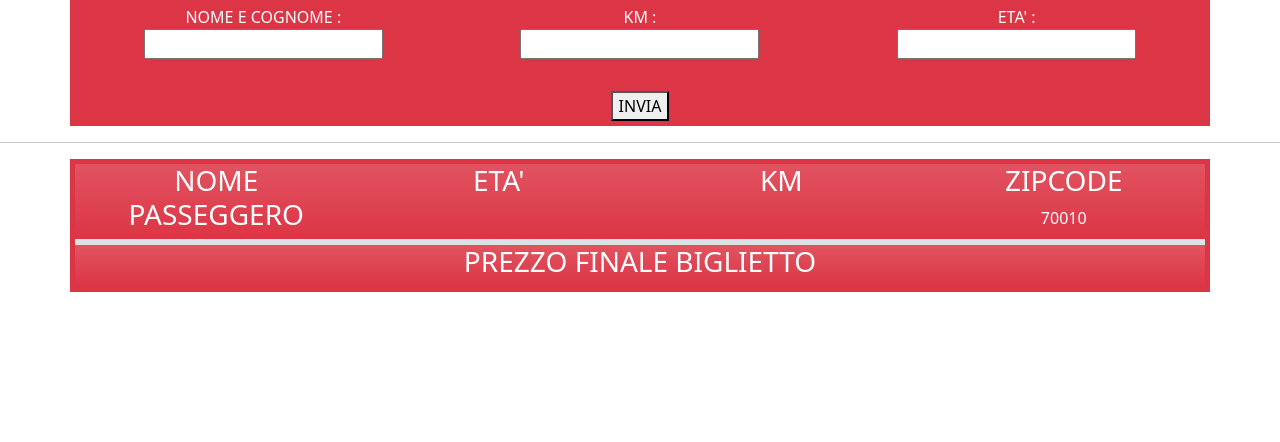
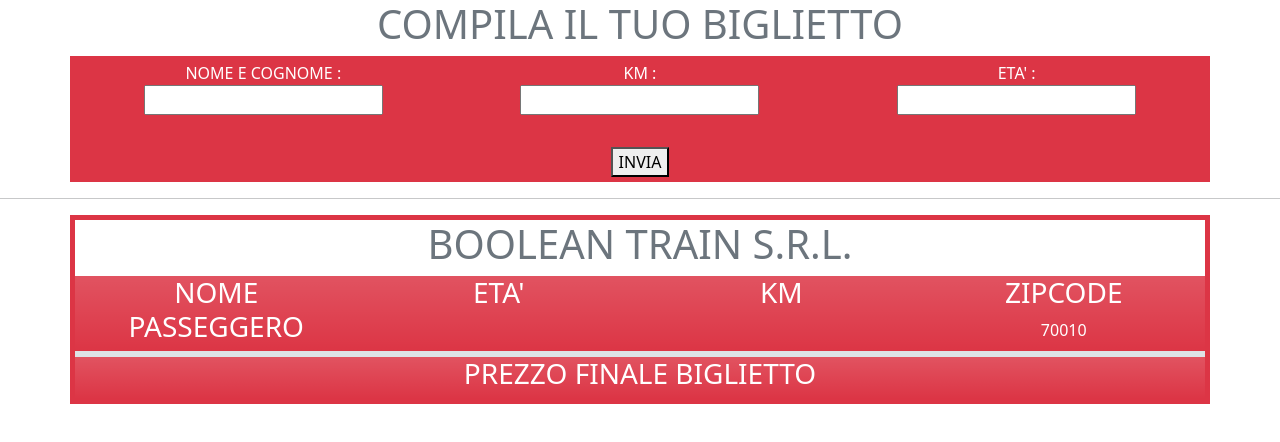
Before and after one commit to Nicola-Campagna/2-js-biglietto-treno-form, a plain HTML site: page index.html in a window 1280 px wide. Drawn offline with nearby package versions, Linux system fonts and the light colour scheme.

Commit message:
refactoring general

```diff
--- a/index.html
+++ b/index.html
@@ -16,8 +16,11 @@
 </head>
 
 <body>
+    <!-- COMPILA IL BIGLIETTO INSERENDO TUTTI GLI INPUT NECESSARI A GENERARE UN BIGLIETTO  -->
+    <h1 class="text-center text-muted">COMPILA IL TUO BIGLIETTO</h1>
     <form action="" class="container text-white border border-5 border-danger bg-danger">
         <div class="row">
+
             <div class="col-4 text-center">
                 <!-- nome e cognome passeggero -->
                 NOME E COGNOME : <br>
@@ -42,9 +45,12 @@
     </form>
 
     <hr>
-
+    <!-- BIGLIETTO GENERATO -->
     <div class="container border border-5 border-danger">
         <div class="row">
+            <div class="col-12">
+                <h1 class="text-center text-secondary">BOOLEAN TRAIN S.R.L.</h1>
+            </div>
             <div class="col-12 text-white text-center">
                 <div class="row bg-danger bg-gradient">
                     <div class="col-3" id="userValue">
```
Also changed, not shown: main.js (+4 -4 lines).
